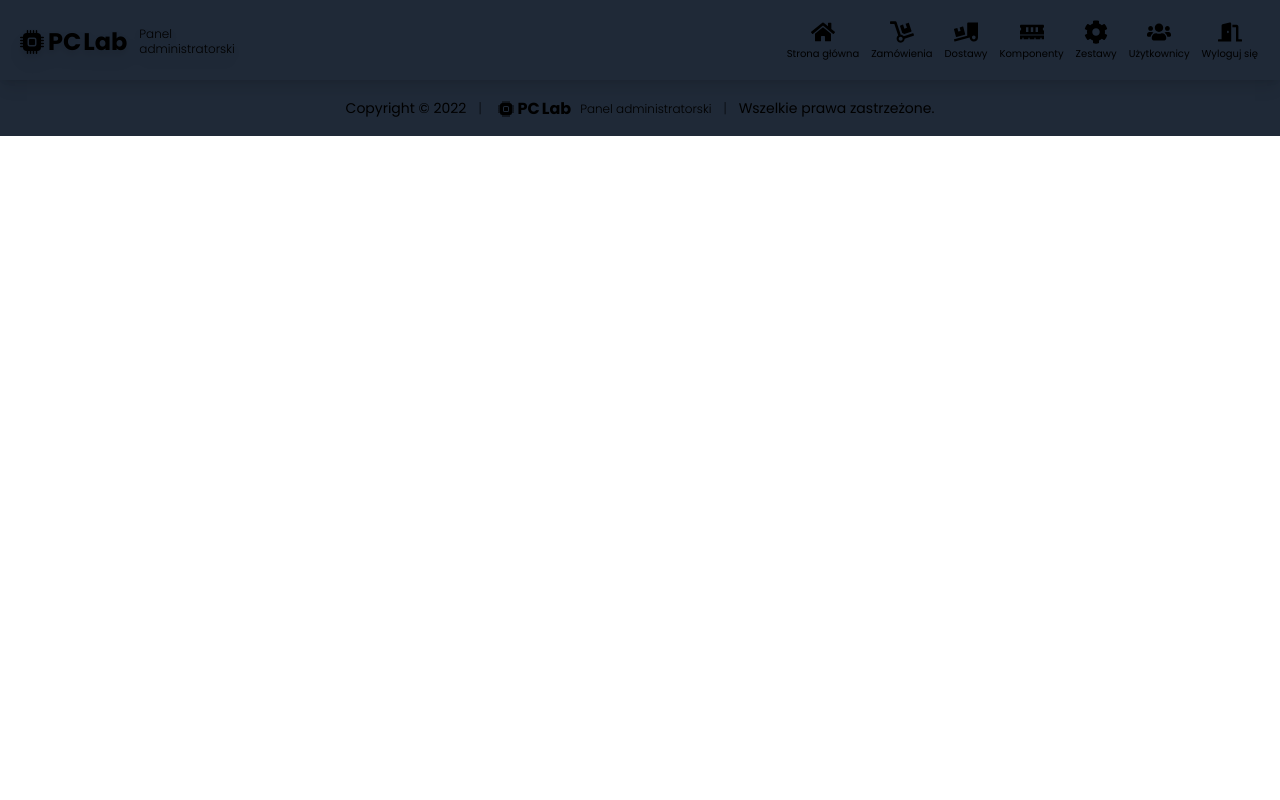
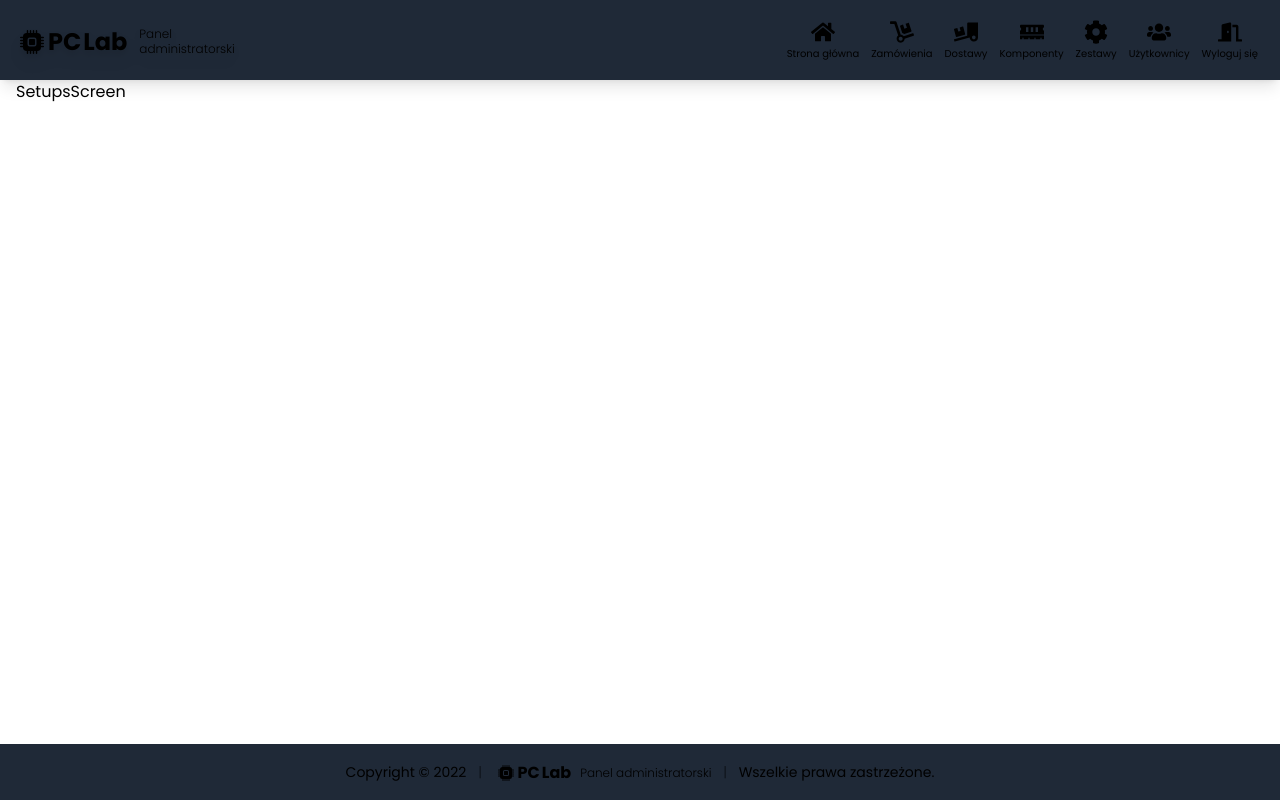
Before and after one commit to jakubcieslik99/pclab, a React (Vite) app in the folder admin/: page /setups in a window 1280 px wide. Built offline with nearby package versions, Linux system fonts and the light colour scheme.

Commit message:
Admin panel SetupsScreen created

```diff
--- a/admin/src/App.jsx
+++ b/admin/src/App.jsx
@@ -7,7 +7,7 @@ import HomeScreen from './screens/HomeScreen'
 import OrdersScreen from './screens/OrdersScreen'
 import DeliveryMethodsScreen from './screens/DeliveryMethodsScreen'
 import ComponentsScreen from './screens/ComponentsScreen'
-import ConfigsScreen from './screens/ConfigsScreen'
+import SetupsScreen from './screens/SetupsScreen'
 import UsersScreen from './screens/UsersScreen'
 
 const App = () => {
@@ -23,7 +23,7 @@ const App = () => {
         <Route path="/orders" element={<OrdersScreen />} />
         <Route path="/delivery-methods" element={<DeliveryMethodsScreen />} />
         <Route path="/components" element={<ComponentsScreen />} />
-        <Route path="/configs" element={<ConfigsScreen />} />
+        <Route path="/setups" element={<SetupsScreen />} />
         <Route path="/users" element={<UsersScreen />} />
       </Routes>
 
--- a/admin/src/screens/ConfigsScreen.jsx
+++ /dev/null
@@ -1,9 +0,0 @@
-const ConfigsScreen = () => {
-  return (
-    <main className="flex-1">
-      <div className="content">ConfigsScreen</div>
-    </main>
-  )
-}
-
-export default ConfigsScreen
--- /dev/null
+++ b/admin/src/screens/SetupsScreen.jsx
@@ -0,0 +1,9 @@
+const SetupsScreen = () => {
+  return (
+    <main className="flex-1">
+      <div className="content">SetupsScreen</div>
+    </main>
+  )
+}
+
+export default SetupsScreen
```
